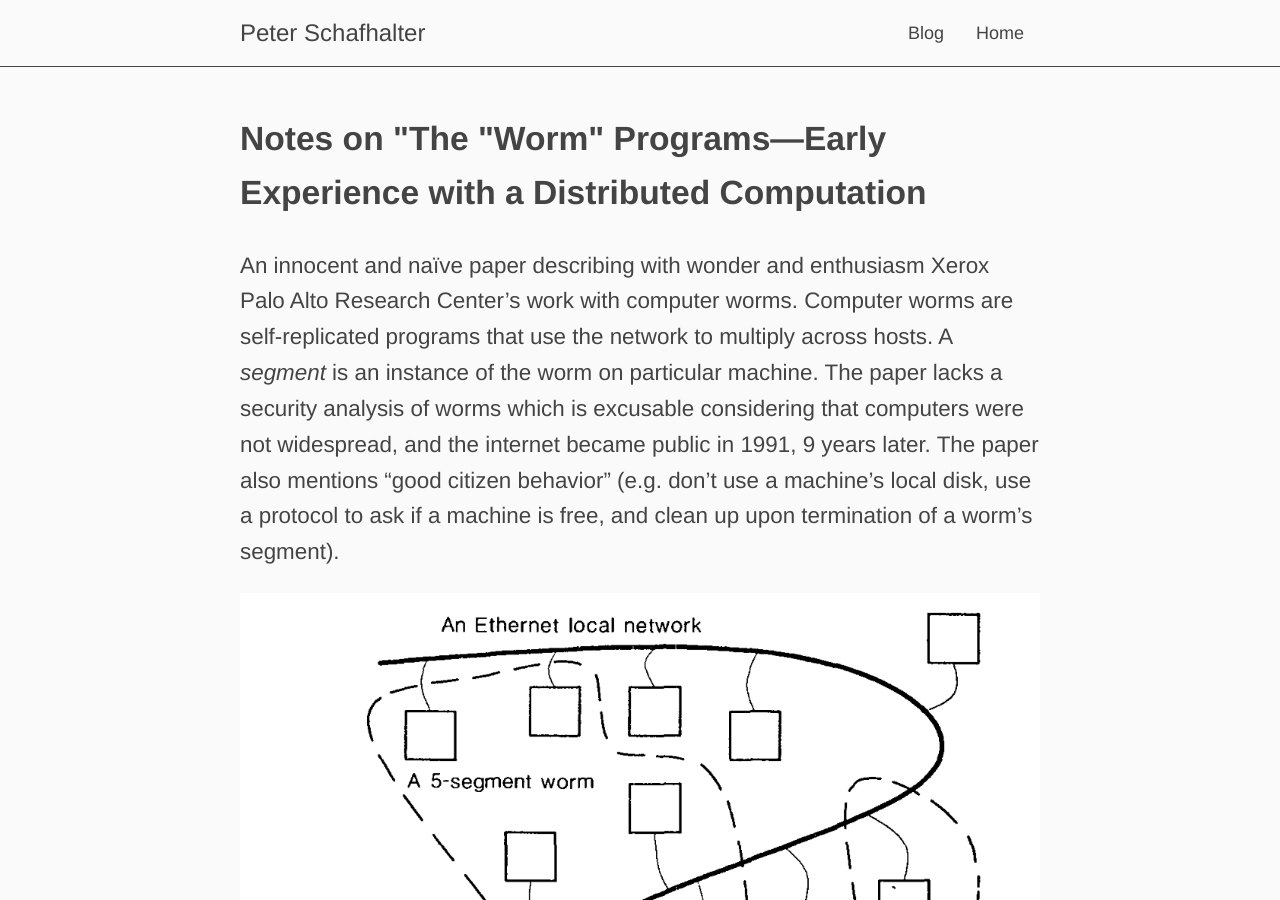
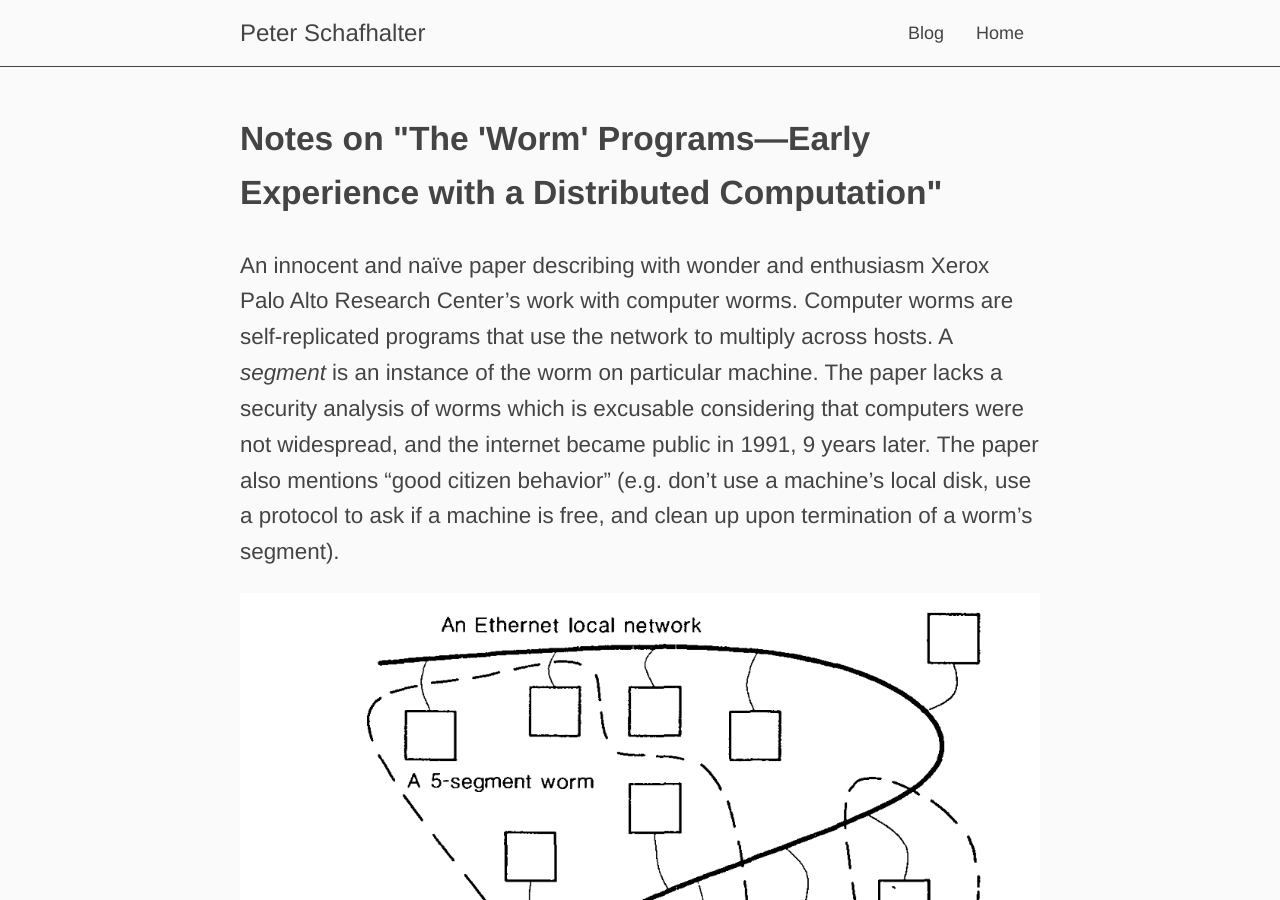
Before and after one commit to pschafhalter/pschafhalter.github.io, a Jekyll site: the page built from _posts/os_prelim/distributed_systems/2020-07-20-worm-programs.md, in a window 1280 px wide and 900 px high. Built offline with Jekyll 4.4.1, drawn with Linux system fonts in a browser that asks for light colours.

```diff
--- a/_posts/os_prelim/distributed_systems/2020-07-20-worm-programs.md
+++ b/_posts/os_prelim/distributed_systems/2020-07-20-worm-programs.md
@@ -1,5 +1,5 @@
 ---
-title: "Notes on \"The \"Worm\" Programs—Early Experience with a Distributed Computation"
+title: "Notes on \"The 'Worm' Programs—Early Experience with a Distributed Computation\""
 layout: post_prelim
 categories:
     - OS Prelim
```
